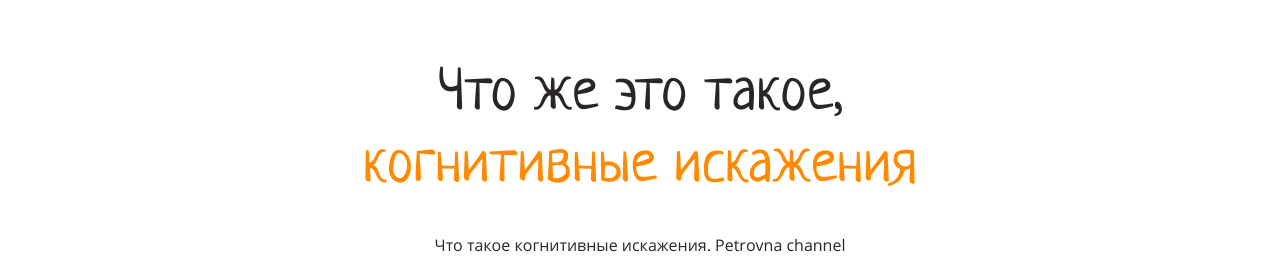
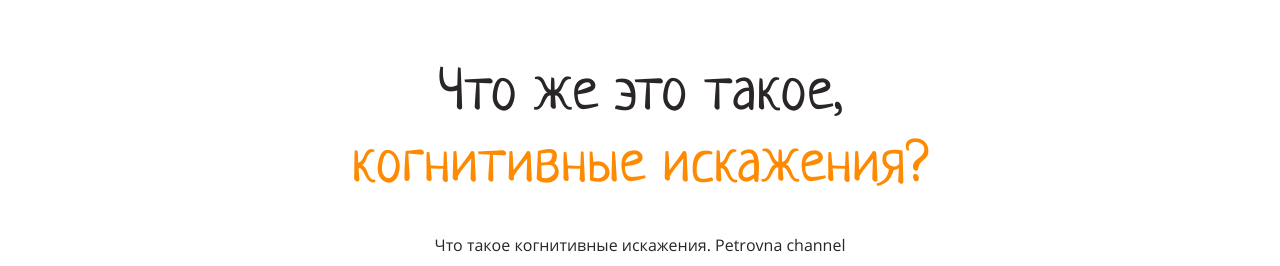
Before and after one commit to KirillGorobets-LM/layout-designer-project-lvl1, a website: page src/index.html in a window 1280 px wide. Shown: the part 960-1226 px from the top of the page. Drawn offline with Linux system fonts and the light colour scheme.

Commit message:
video section v2

```diff
--- a/src/index.html
+++ b/src/index.html
@@ -41,7 +41,7 @@
     </header>
     <section class="wrapper content-width pd-100 height-614">
         <h2 class="h txt-center">Что же это такое,</h2>
-        <h2 class="h orng-text-color txt-center">когнитивные искажения</h2>
+        <h2 class="h orng-text-color txt-center">когнитивные искажения?</h2>
         <p class="txt-center mgn-30">Что такое когнитивные искажения. Petrovna channel</p>
         <iframe class="video" width="919" height="569" src="https://www.youtube.com/embed/jie9AizBqss" frameborder="0" allowfullscreen></iframe>
     </section>
```
